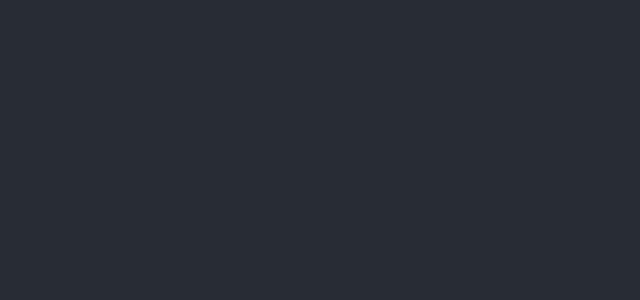
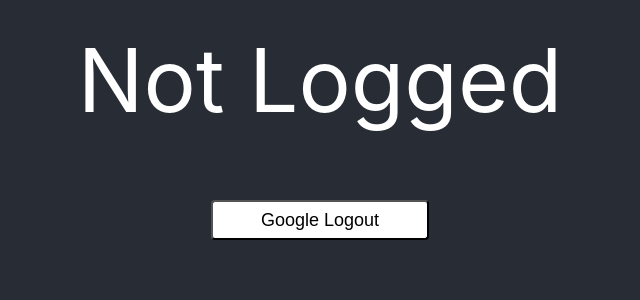
Before and after one commit to ttbkk-univ/ttbkk-admin-web, a React (Create React App) app: page / in a window 1280 px wide. Shown: the top 300 px of the page, without its empty margins (320-960 px from the left). Built offline with nearby package versions, Linux system fonts and the light colour scheme.

Commit message:
@react-oauth/google 이용한 로그인/로그아웃 기능 구현 (검증 단계 미포함)

```diff
--- a/src/App.css
+++ b/src/App.css
@@ -1,14 +1,32 @@
 .App {
   text-align: center;
+  background-color: #282c34;
 }
 
 .App-header {
-  background-color: #282c34;
-  min-height: 100vh;
+  min-height: 20vh;
   display: flex;
   flex-direction: column;
   align-items: center;
   justify-content: center;
-  font-size: calc(10px + 2vmin);
+  color: white;
+  font-size: 10ex;
+}
+
+.App-body {
+  min-height: 80vh;
+  display: flex;
+  flex-direction: column;
+  align-items: center;
+  /* justify-content: center; */
   color: white;
 }
+
+.button {
+  background-color: white;
+  font-size: large;
+  border-radius: 4px;
+  width: 218px;
+  height: 40px;
+  cursor: pointer;
+}
--- a/src/components/GoogleLoginButton.tsx
+++ b/src/components/GoogleLoginButton.tsx
@@ -1,19 +1,29 @@
 import React from 'react';
-import { GoogleLogin, GoogleOAuthProvider } from '@react-oauth/google';
+import { CredentialResponse, GoogleLogin, GoogleOAuthProvider } from '@react-oauth/google';
 
-const GoogleLoginButton = () => {
-  const GOOGLE_CLIENT_ID =
-    '836663858140-nf0d1j8np1m6fdomtt9g8teb5a2jhvni.apps.googleusercontent.com';
+type GoogleLoginButtonProps = {
+  onLoginSuccess?: () => void;
+  onLoginFailure?: () => void;
+};
+
+const GOOGLE_CLIENT_ID = '836663858140-nf0d1j8np1m6fdomtt9g8teb5a2jhvni.apps.googleusercontent.com';
+
+const GoogleLoginButton = (props: GoogleLoginButtonProps) => {
+  const { onLoginSuccess, onLoginFailure } = props;
+  const onSuccess = (response: CredentialResponse) => {
+    // console.log(response);
+    // 서버로 credential 보내는 코드 위치
+
+    onLoginSuccess?.();
+  };
+  const onFailure = () => {
+    console.log('Login Failed');
+    onLoginFailure?.();
+  };
+
   return (
     <GoogleOAuthProvider clientId={GOOGLE_CLIENT_ID}>
-      <GoogleLogin
-        onSuccess={credentialResponse => {
-          console.log(credentialResponse);
-        }}
-        onError={() => {
-          console.log('Login Failed');
-        }}
-      />
+      <GoogleLogin onSuccess={onSuccess} onError={onFailure} />
     </GoogleOAuthProvider>
   );
 };
--- a/src/pages/Home.tsx
+++ b/src/pages/Home.tsx
@@ -1,15 +1,35 @@
 import React, { useState } from 'react';
 import '../App.css';
 import GoogleLoginButton from 'components/GoogleLoginButton';
+import { googleLogout } from '@react-oauth/google';
 
 function Home() {
-  const [user, setUser] = useState({ email: '', id: '' });
+  const [isLogged, setIsLogged] = useState(false);
+
+  const onClickGoogleLogout = () => {
+    if (isLogged) {
+      googleLogout();
+      setIsLogged(false);
+      alert('Logout success!');
+    } else {
+      alert('Not logged now');
+    }
+  };
 
   return (
     <div className="App">
-      <header className="App-header">
-        <GoogleLoginButton />
-      </header>
+      <header className="App-header">{isLogged ? 'Logged' : 'Not Logged'}</header>
+      <div className="App-body">
+        <GoogleLoginButton
+          onLoginSuccess={() => {
+            setIsLogged(true);
+            alert('Login success!');
+          }}
+        />
+        <button className="button" onClick={onClickGoogleLogout}>
+          Google Logout
+        </button>
+      </div>
     </div>
   );
 }
```
